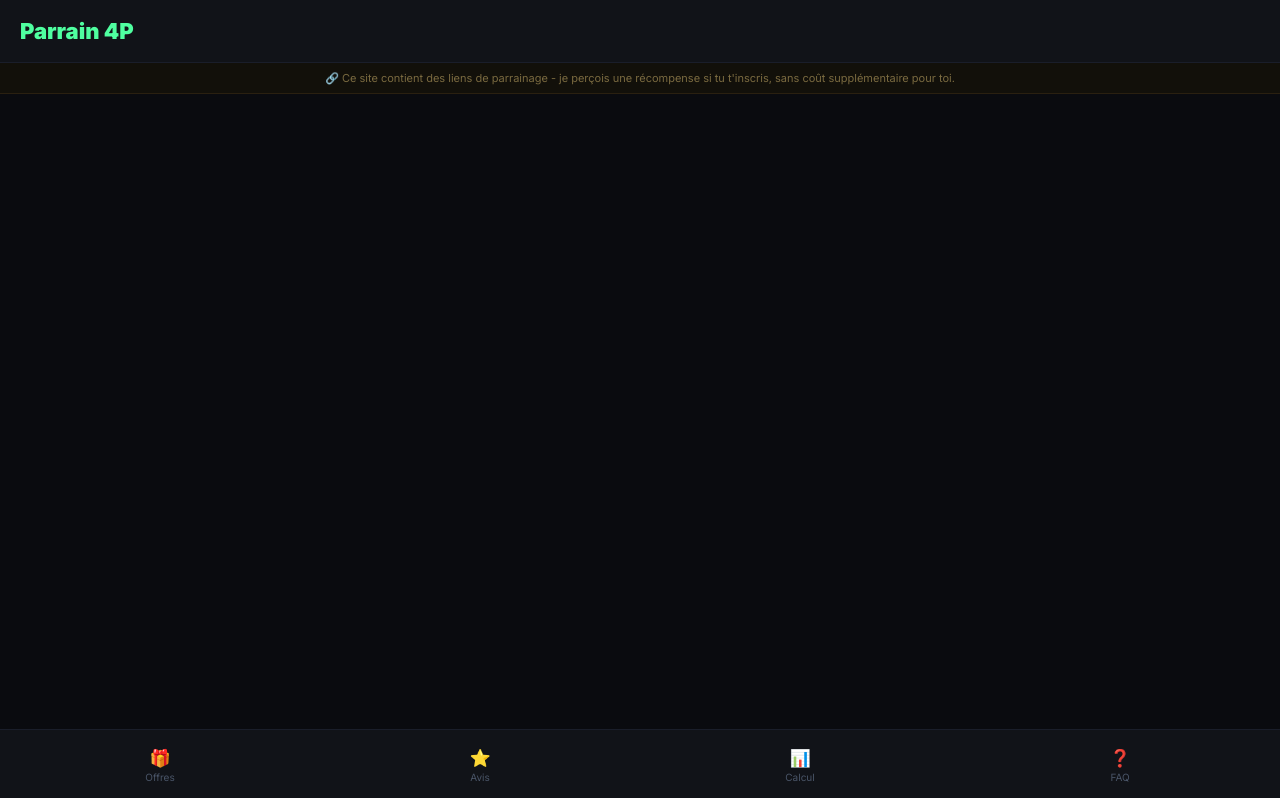
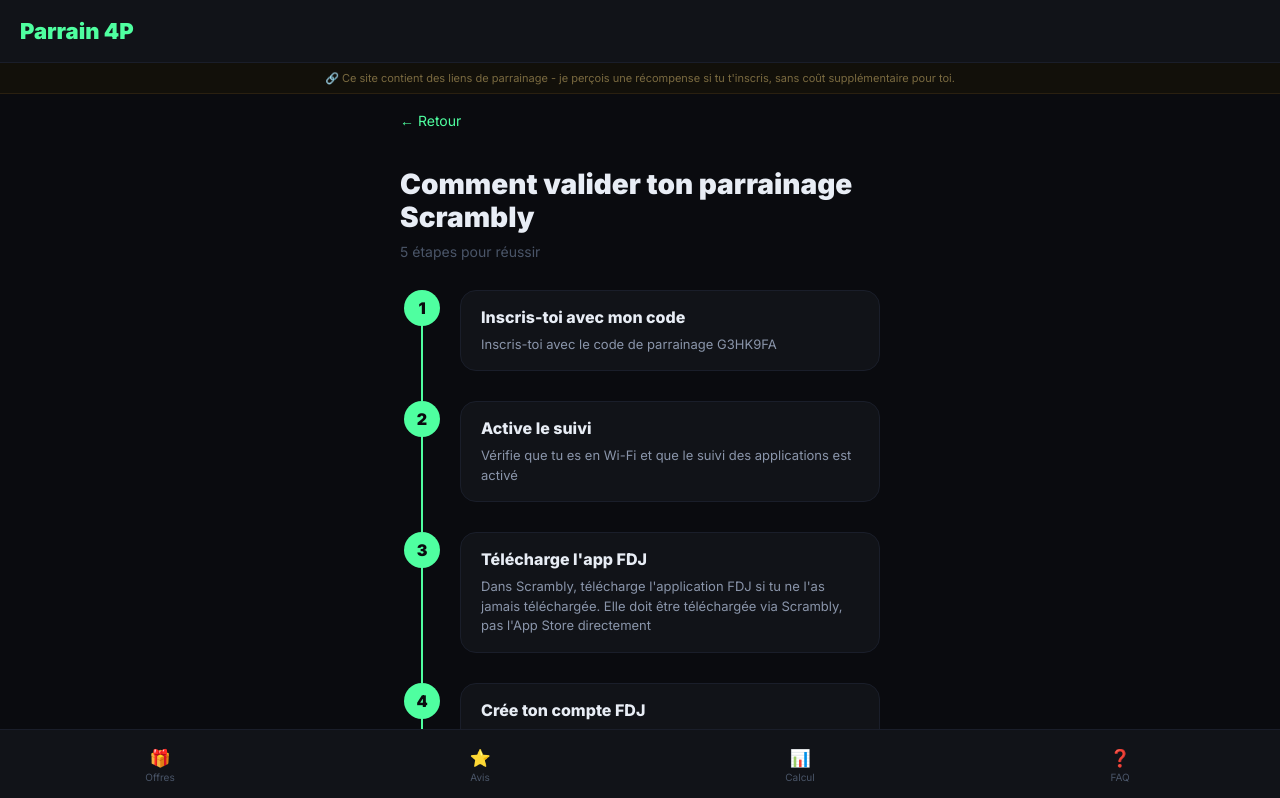
Before and after one commit to ltz443/Parrain_4p, a React (Vite) app: page /guides/scrambly in a window 1280 px wide. Shown: the top 798 px of the page. Built offline with nearby package versions, Linux system fonts and the light colour scheme.

Commit message:
Ajout de la page de guide Scrambly avec 5 étapes et texte Audible

```diff
--- a/src/App.jsx
+++ b/src/App.jsx
@@ -8,6 +8,7 @@ const PageAvis         = lazy(() => import('./components/PageAvis'));
 const PageProfitMaster = lazy(() => import('./components/PageProfitMaster'));
 const PageFAQ          = lazy(() => import('./components/PageFAQ'));
 const PageOffre        = lazy(() => import('./components/PageOffre'));
+const PageGuideScrambly = lazy(() => import('./components/PageGuideScrambly'));
 
 // ─── TRACKING UMAMI ───────────────────────────────────────────────────────────
 export function trackClick(partenaire) {
@@ -144,6 +145,7 @@ function AppLayout() {
           <Route path="/calculateur" element={<PageProfitMaster />} />
           <Route path="/faq"         element={<PageFAQ />} />
           <Route path="/offres/:id"  element={<PageOffre />} />
+          <Route path="/guides/scrambly" element={<PageGuideScrambly />} />
         </Routes>
       </Suspense>
 
--- /dev/null
+++ b/src/components/PageGuideScrambly.jsx
@@ -0,0 +1,103 @@
+import React from 'react';
+import { Link } from 'react-router-dom';
+
+const Step = ({ number, title, description, isLast }) => (
+  <div style={{ display: 'flex', gap: 20, position: 'relative', marginBottom: isLast ? 0 : 30 }}>
+    {!isLast && (
+      <div style={{
+        position: 'absolute',
+        left: 17,
+        top: 34,
+        bottom: -30,
+        width: 2,
+        background: '#4FFFA0',
+        zIndex: 0
+      }} />
+    )}
+    <div style={{
+      width: 36,
+      height: 36,
+      borderRadius: '50%',
+      background: '#4FFFA0',
+      color: '#0A0B0F',
+      display: 'flex',
+      alignItems: 'center',
+      justifyContent: 'center',
+      fontSize: 16,
+      fontWeight: 900,
+      flexShrink: 0,
+      zIndex: 1
+    }}>
+      {number}
+    </div>
+    <div style={{
+      background: '#111318',
+      border: '1px solid #1A1E2A',
+      borderRadius: 16,
+      padding: '16px 20px',
+      flex: 1
+    }}>
+      <h3 style={{ fontSize: 16, fontWeight: 800, color: '#E8EDF5', margin: '0 0 8px 0' }}>{title}</h3>
+      <p style={{ fontSize: 13, color: '#8A95AA', lineHeight: 1.5, margin: 0 }}>{description}</p>
+    </div>
+  </div>
+);
+
+export default function PageGuideScrambly() {
+  const steps = [
+    {
+      number: 1,
+      title: "Inscris-toi avec mon code",
+      description: "Inscris-toi avec le code de parrainage G3HK9FA"
+    },
+    {
+      number: 2,
+      title: "Active le suivi",
+      description: "Vérifie que tu es en Wi-Fi et que le suivi des applications est activé"
+    },
+    {
+      number: 3,
+      title: "Télécharge l'app FDJ",
+      description: "Dans Scrambly, télécharge l'application FDJ si tu ne l'as jamais téléchargée. Elle doit être téléchargée via Scrambly, pas l'App Store directement"
+    },
+    {
+      number: 4,
+      title: "Crée ton compte FDJ",
+      description: "Crée un compte, vérifie tes infos et dépose 5€ retirables immédiatement. Tu reçois +21€ sur Scrambly"
+    },
+    {
+      number: 5,
+      title: "Déjà un compte FDJ ?",
+      description: "Si tu as déjà un compte ou l'app FDJ, utilise l'offre Audible à la place. Prends les 1 mois offerts qui valide le parrainage"
+    }
+  ];
+
+  return (
+    <div style={{ maxWidth: 480, margin: '0 auto', padding: '16px' }}>
+      <Link to="/offres/scrambly" style={{ color: '#4FFFA0', fontSize: 14, textDecoration: 'none', display: 'inline-flex', alignItems: 'center', gap: 6, marginBottom: 20 }}>
+        ← Retour
+      </Link>
+
+      <div style={{ marginBottom: 30 }}>
+        <h1 style={{ fontSize: 28, fontWeight: 900, color: '#E8EDF5', marginBottom: 8, lineHeight: 1.2 }}>
+          Comment valider ton parrainage Scrambly
+        </h1>
+        <p style={{ fontSize: 14, color: '#4A5568', margin: 0 }}>
+          5 étapes pour réussir
+        </p>
+      </div>
+
+      <div style={{ paddingLeft: 4 }}>
+        {steps.map((s, i) => (
+          <Step
+            key={i}
+            number={s.number}
+            title={s.title}
+            description={s.description}
+            isLast={i === steps.length - 1}
+          />
+        ))}
+      </div>
+    </div>
+  );
+}
--- a/src/components/PageOffre.jsx
+++ b/src/components/PageOffre.jsx
@@ -209,10 +209,8 @@ export default function PageOffre() {
           </a>
          )}
         {o.id === 'scrambly' && (
-          <a
-            href="https://parrain-4p.vercel.app/guides/scrambly"
-            target="_blank"
-            rel="noreferrer"
+          <Link
+            to="/guides/scrambly"
             style={{
               display: 'block',
               textAlign: 'center',
@@ -228,7 +226,7 @@ export default function PageOffre() {
             }}
           >
             📋 Guide pas à pas →
-          </a>
+          </Link>
         )}
         <BoutonPartage offre={o} />
       </div>
```
